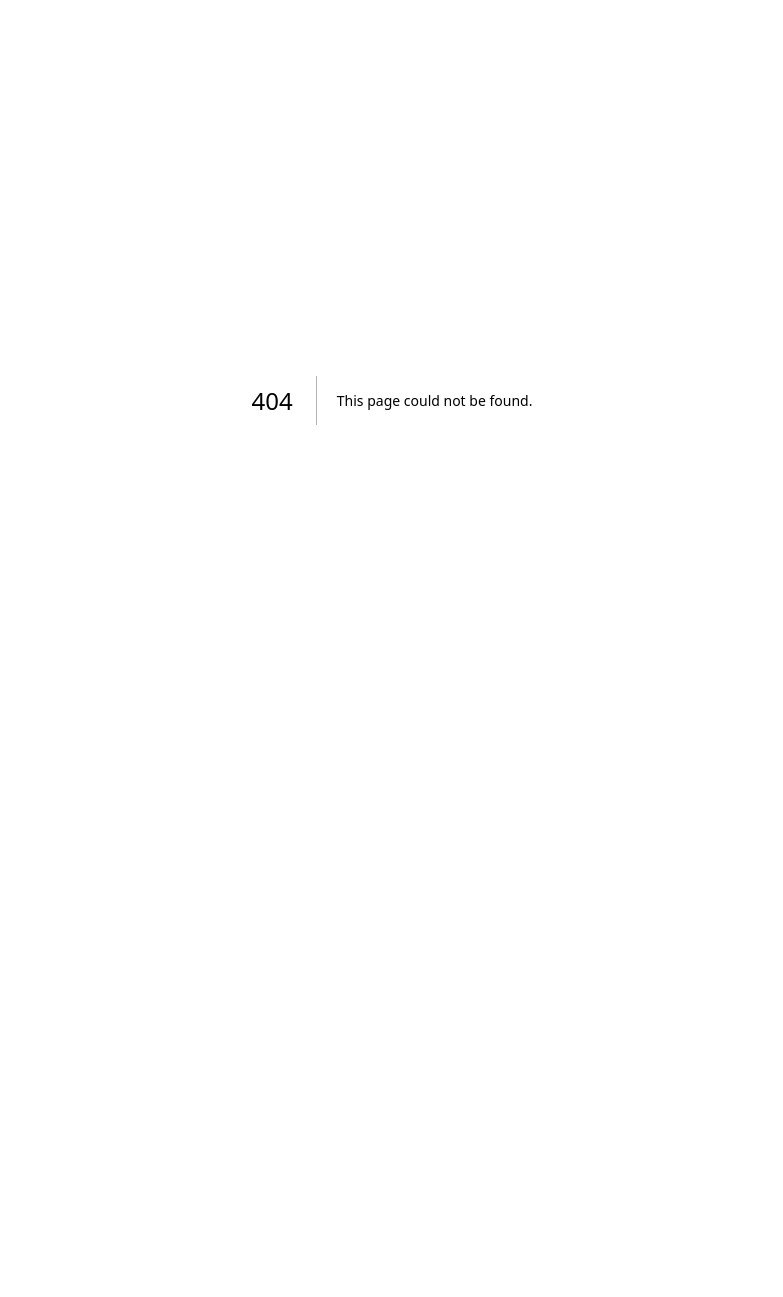
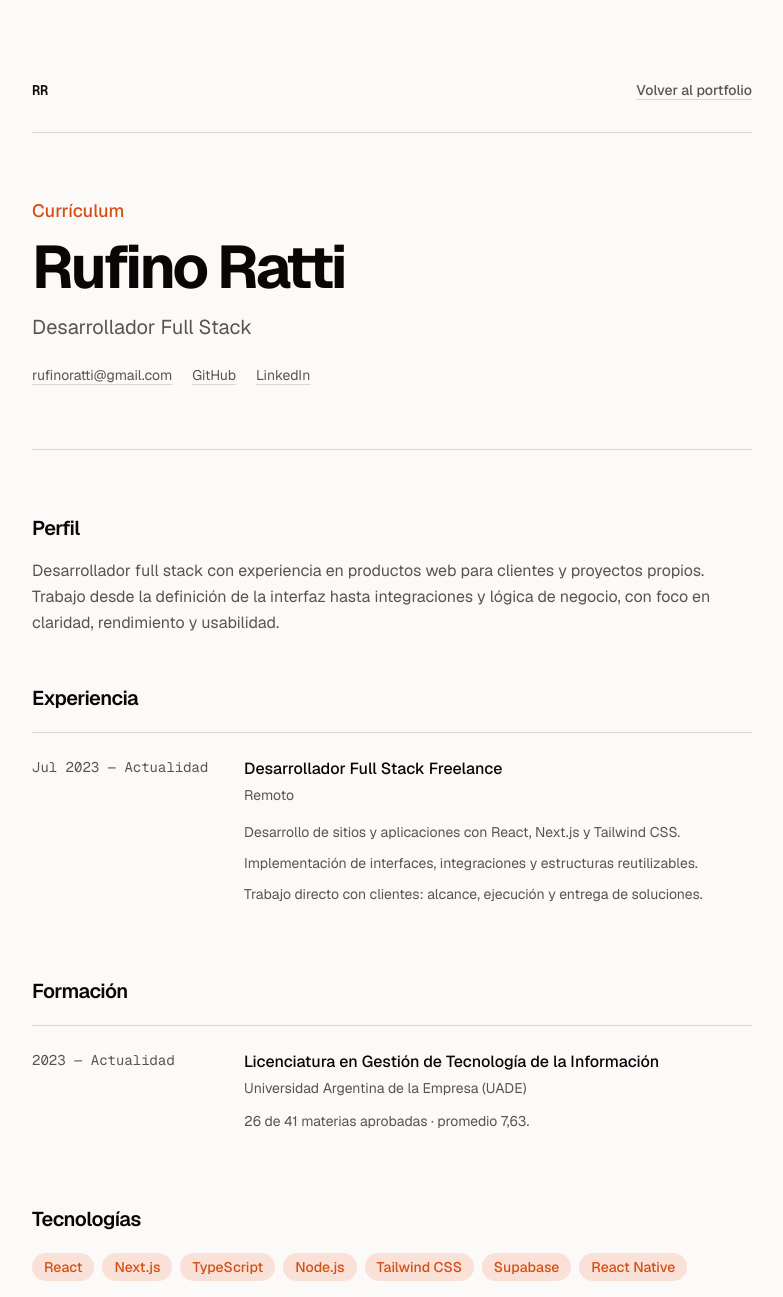
Before and after one commit to rufinoratti/rufinoratti-portfolio, a Next.js app: page /cv in a window 1280 px wide. Before the commit this address had no page. Shown: the top 1297 px of the page, without its empty margins (248-1031 px from the left). Before the commit the page ends 800 px from the top, so only its background shows below. Built offline with nearby package versions, Linux system fonts and the light colour scheme.

Commit message:
Add recruiter-focused CV flow

```diff
--- /dev/null
+++ b/src/app/cv/page.tsx
@@ -0,0 +1,189 @@
+import type { Metadata } from "next";
+import Link from "next/link";
+
+export const metadata: Metadata = {
+  title: "CV | Rufino Ratti",
+  description:
+    "Currículum de Rufino Ratti, desarrollador full stack y estudiante de Gestión de Tecnología de la Información en UADE.",
+  robots: {
+    index: false,
+    follow: true,
+  },
+};
+
+const skills = [
+  "React",
+  "Next.js",
+  "TypeScript",
+  "Node.js",
+  "Tailwind CSS",
+  "Supabase",
+  "React Native",
+];
+
+export default function CurriculumPage() {
+  return (
+    <main id="contenido-principal" className="mx-auto max-w-3xl px-6 py-12 sm:py-20">
+      <header className="flex items-center justify-between border-b border-border pb-8">
+        <Link
+          href="/"
+          className="font-mono text-sm font-semibold tracking-tight text-ink focus-visible:outline-2 focus-visible:outline-offset-4 focus-visible:outline-accent"
+        >
+          RR
+        </Link>
+        <Link
+          href="/"
+          className="text-sm font-medium text-muted underline decoration-border underline-offset-4 transition-colors hover:text-ink focus-visible:outline-2 focus-visible:outline-offset-4 focus-visible:outline-accent"
+        >
+          Volver al portfolio
+        </Link>
+      </header>
+
+      <section className="border-b border-border py-12 sm:py-16">
+        <p className="text-lg font-medium text-accent">Currículum</p>
+        <h1 className="mt-3 text-4xl font-bold tracking-tighter sm:text-6xl">
+          Rufino Ratti
+        </h1>
+        <p className="mt-4 text-xl text-muted">Desarrollador Full Stack</p>
+        <div className="mt-6 flex flex-wrap gap-x-5 gap-y-2 text-sm text-muted">
+          <a
+            href="mailto:rufinoratti@gmail.com"
+            className="underline decoration-border underline-offset-4 transition-colors hover:text-ink focus-visible:outline-2 focus-visible:outline-offset-4 focus-visible:outline-accent"
+          >
+            rufinoratti@gmail.com
+          </a>
+          <a
+            href="https://github.com/rufinoratti"
+            target="_blank"
+            rel="noopener noreferrer"
+            className="underline decoration-border underline-offset-4 transition-colors hover:text-ink focus-visible:outline-2 focus-visible:outline-offset-4 focus-visible:outline-accent"
+          >
+            GitHub
+          </a>
+          <a
+            href="https://linkedin.com/in/rufinoratti"
+            target="_blank"
+            rel="noopener noreferrer"
+            className="underline decoration-border underline-offset-4 transition-colors hover:text-ink focus-visible:outline-2 focus-visible:outline-offset-4 focus-visible:outline-accent"
+          >
+            LinkedIn
+          </a>
+        </div>
+      </section>
+
+      <div className="space-y-12 py-12 sm:py-16">
+        <section aria-labelledby="perfil">
+          <h2 id="perfil" className="text-xl font-semibold tracking-tight">
+            Perfil
+          </h2>
+          <p className="mt-4 max-w-[65ch] leading-relaxed text-muted">
+            Desarrollador full stack con experiencia en productos web para
+            clientes y proyectos propios. Trabajo desde la definición de la
+            interfaz hasta integraciones y lógica de negocio, con foco en
+            claridad, rendimiento y usabilidad.
+          </p>
+        </section>
+
+        <section aria-labelledby="experiencia">
+          <h2 id="experiencia" className="text-xl font-semibold tracking-tight">
+            Experiencia
+          </h2>
+          <div className="mt-5 border-t border-border">
+            <article className="grid gap-2 py-6 sm:grid-cols-[180px_1fr] sm:gap-8">
+              <p className="font-mono text-sm text-muted">Jul 2023 — Actualidad</p>
+              <div>
+                <h3 className="font-medium text-ink">
+                  Desarrollador Full Stack Freelance
+                </h3>
+                <p className="mt-1 text-sm text-muted">Remoto</p>
+                <ul className="mt-4 space-y-2 text-sm leading-relaxed text-muted">
+                  <li>Desarrollo de sitios y aplicaciones con React, Next.js y Tailwind CSS.</li>
+                  <li>Implementación de interfaces, integraciones y estructuras reutilizables.</li>
+                  <li>Trabajo directo con clientes: alcance, ejecución y entrega de soluciones.</li>
+                </ul>
+              </div>
+            </article>
+          </div>
+        </section>
+
+        <section aria-labelledby="formacion">
+          <h2 id="formacion" className="text-xl font-semibold tracking-tight">
+            Formación
+          </h2>
+          <div className="mt-5 border-t border-border">
+            <article className="grid gap-2 py-6 sm:grid-cols-[180px_1fr] sm:gap-8">
+              <p className="font-mono text-sm text-muted">2023 — Actualidad</p>
+              <div>
+                <h3 className="font-medium text-ink">
+                  Licenciatura en Gestión de Tecnología de la Información
+                </h3>
+                <p className="mt-1 text-sm text-muted">
+                  Universidad Argentina de la Empresa (UADE)
+                </p>
+                <p className="mt-3 text-sm leading-relaxed text-muted">
+                  26 de 41 materias aprobadas · promedio 7,63.
+                </p>
+              </div>
+            </article>
+          </div>
+        </section>
+
+        <section aria-labelledby="tecnologias">
+          <h2 id="tecnologias" className="text-xl font-semibold tracking-tight">
+            Tecnologías
+          </h2>
+          <ul className="mt-5 flex flex-wrap gap-2" aria-label="Tecnologías principales">
+            {skills.map((skill) => (
+              <li
+                key={skill}
+                className="rounded-full bg-accent-muted/30 px-3 py-1 text-sm font-medium text-accent"
+              >
+                {skill}
+              </li>
+            ))}
+          </ul>
+        </section>
+
+        <section aria-labelledby="proyectos">
+          <h2 id="proyectos" className="text-xl font-semibold tracking-tight">
+            Proyectos destacados
+          </h2>
+          <div className="mt-5 divide-y divide-border border-y border-border">
+            <a
+              href="https://passnow.com.ar"
+              target="_blank"
+              rel="noopener noreferrer"
+              className="group flex items-center justify-between gap-4 py-5 focus-visible:outline-2 focus-visible:outline-offset-4 focus-visible:outline-accent"
+            >
+              <span>
+                <strong className="font-medium text-ink">PassNow</strong>
+                <span className="mt-1 block text-sm text-muted">
+                  Plataforma de entradas con panel para organizadores y accesos QR.
+                </span>
+              </span>
+              <span className="shrink-0 text-sm text-muted transition-colors group-hover:text-ink">
+                Ver sitio →
+              </span>
+            </a>
+            <a
+              href="https://github.com/rufinoratti/desarrollo-apps.git"
+              target="_blank"
+              rel="noopener noreferrer"
+              className="group flex items-center justify-between gap-4 py-5 focus-visible:outline-2 focus-visible:outline-offset-4 focus-visible:outline-accent"
+            >
+              <span>
+                <strong className="font-medium text-ink">Rematix</strong>
+                <span className="mt-1 block text-sm text-muted">
+                  Aplicación móvil de subastas con pujas y gestión por roles.
+                </span>
+              </span>
+              <span className="shrink-0 text-sm text-muted transition-colors group-hover:text-ink">
+                Ver código →
+              </span>
+            </a>
+          </div>
+        </section>
+      </div>
+    </main>
+  );
+}
--- a/src/components/Hero.tsx
+++ b/src/components/Hero.tsx
@@ -1,4 +1,5 @@
 import Image from "next/image";
+import Link from "next/link";
 
 export default function Hero() {
   return (
@@ -12,6 +13,16 @@ export default function Hero() {
 
       <div className="relative mx-auto grid w-full max-w-5xl gap-12 md:grid-cols-12 md:items-center">
         <div className="md:col-span-7">
+          <div className="relative mb-6 h-20 w-20 overflow-hidden rounded-full border border-border bg-subtle md:hidden">
+            <Image
+              src="/foto-hero.JPG"
+              alt="Retrato de Rufino Ratti"
+              fill
+              priority
+              sizes="80px"
+              className="object-cover"
+            />
+          </div>
           <p className="mb-4 text-2xl font-medium text-accent">
             Hola, soy
           </p>
@@ -22,16 +33,22 @@ export default function Hero() {
             Desarrollador Full Stack y fundador de PassNow. Estudiante de
             Gestión de Tecnología de la Información en UADE.
           </p>
-          <div className="flex flex-wrap gap-4">
+          <div className="flex flex-wrap items-center gap-3">
+            <Link
+              href="/cv"
+              className="rounded-full bg-ink px-7 py-3 text-sm font-medium text-surface transition-[opacity,transform] duration-200 ease-out-expo hover:opacity-90 active:scale-[0.97] focus-visible:outline-2 focus-visible:outline-offset-4 focus-visible:outline-accent"
+            >
+              Ver CV
+            </Link>
             <a
               href="#proyectos"
-              className="rounded-full bg-ink px-7 py-3 text-sm font-medium text-surface transition-[opacity,transform] duration-200 ease-out-expo hover:opacity-90 active:scale-[0.97] focus-visible:outline-2 focus-visible:outline-offset-4 focus-visible:outline-accent"
+              className="rounded-full border border-border px-6 py-3 text-sm font-medium text-ink transition-[border-color,transform] duration-200 ease-out-expo hover:border-ink active:scale-[0.97] focus-visible:outline-2 focus-visible:outline-offset-4 focus-visible:outline-accent"
             >
               Ver proyectos
             </a>
             <a
               href="#contacto"
-              className="rounded-full border border-border px-7 py-3 text-sm font-medium text-ink transition-[border-color,transform] duration-200 ease-out-expo hover:border-ink active:scale-[0.97] focus-visible:outline-2 focus-visible:outline-offset-4 focus-visible:outline-accent"
+              className="px-2 py-3 text-sm font-medium text-muted underline decoration-border underline-offset-4 transition-colors duration-200 hover:text-ink focus-visible:outline-2 focus-visible:outline-offset-4 focus-visible:outline-accent"
             >
               Contactarme
             </a>
--- a/src/components/Navbar.tsx
+++ b/src/components/Navbar.tsx
@@ -3,6 +3,7 @@
 import { useState, useEffect } from "react";
 import { motion, AnimatePresence, useReducedMotion } from "motion/react";
 import { List, X } from "@phosphor-icons/react";
+import Link from "next/link";
 
 const links = [
   { href: "#inicio", label: "Inicio" },
@@ -105,6 +106,13 @@ export default function Navbar() {
           ))}
         </ul>
 
+        <Link
+          href="/cv"
+          className="hidden rounded-full border border-border px-4 py-2 text-sm font-medium text-ink transition-[border-color,transform] duration-200 ease-out-expo hover:border-ink active:scale-[0.98] focus-visible:outline-2 focus-visible:outline-offset-4 focus-visible:outline-accent sm:block"
+        >
+          Ver CV
+        </Link>
+
         <AnimatePresence>
           {open && (
             <motion.div
@@ -132,6 +140,15 @@ export default function Navbar() {
                     </a>
                   </li>
                 ))}
+                <li>
+                  <Link
+                    href="/cv"
+                    onClick={() => setOpen(false)}
+                    className="block rounded-xl px-4 py-3 text-sm font-medium text-ink transition-colors duration-200 focus-visible:outline-2 focus-visible:outline-offset-2 focus-visible:outline-accent"
+                  >
+                    Ver CV
+                  </Link>
+                </li>
               </ul>
             </motion.div>
           )}
```
